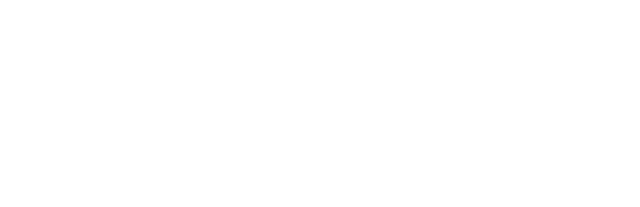
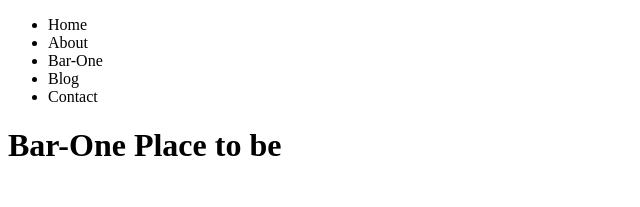
Before and after one commit to jhe04/bar-one, a plain HTML site: page index.html in a window 1280 px wide. Shown: the whole page, without its empty margins (0-640 px from the left). Drawn offline with Linux system fonts and the light colour scheme.

Commit message:
added comments to HTML to layout page

```diff
--- a/index.html
+++ b/index.html
@@ -5,7 +5,43 @@
     <meta http-equiv="X-UA-Compatible" content="IE=edge" />
     <meta name="viewport" content="width=device-width, initial-scale=1.0" />
     <title>Bar One</title>
-    <link rel="stylesheet" href="./styles/style.css">
+    <link rel="stylesheet" href="./styles/style.css" />
   </head>
-  <body></body>
+  <body>
+    <!---------------- HEADER SECTION ------------------->
+    <header>
+      <!-- NAV BAR -->
+      <nav>
+        <ul>
+          <li>Home</li>
+          <li>About</li>
+          <li>Bar-One</li>
+          <li>Blog</li>
+          <li>Contact</li>
+        </ul>
+      </nav>
+
+      <!-- Header1 -->
+      <h1>Bar-One <span>Place to be</span></h1>
+
+      <!-- Random image in bottom right -->
+      <div><img src="" alt="" /></div>
+    </header>
+
+    <!---------------- MAIN SECTION ------------------->
+    <main>
+      <!-- section 1: New space, community, etc.. -->
+
+      <!-- section 2: plan ahead, new locations -->
+
+      <!-- section 3: host party/events -->
+
+      <!-- section 4: image gallery -->
+    </main>
+
+    <!---------------- FOOTER SECTION ------------------->
+    <footer>
+      <!-- copyright info -->
+    </footer>
+  </body>
 </html>
```
